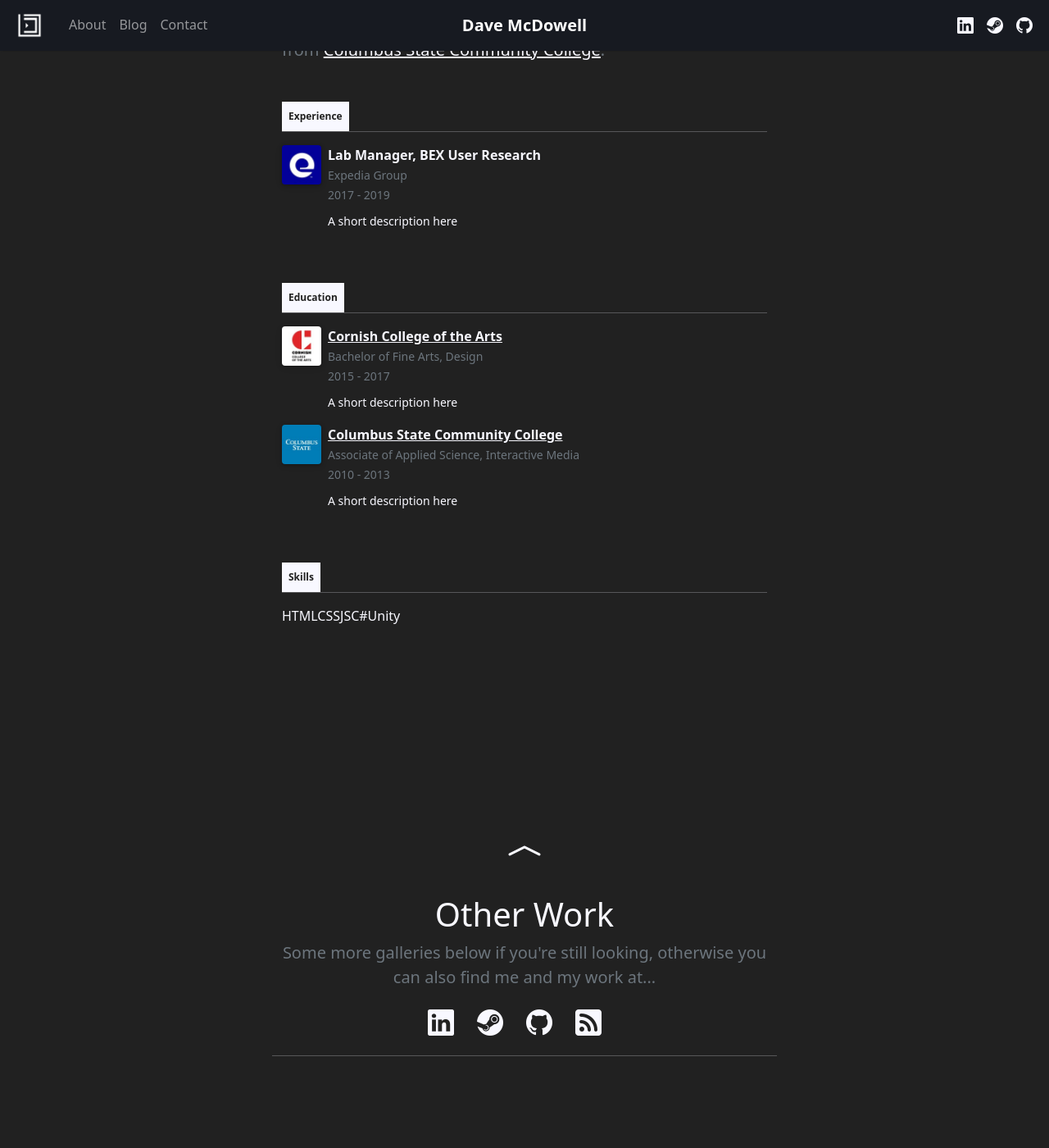
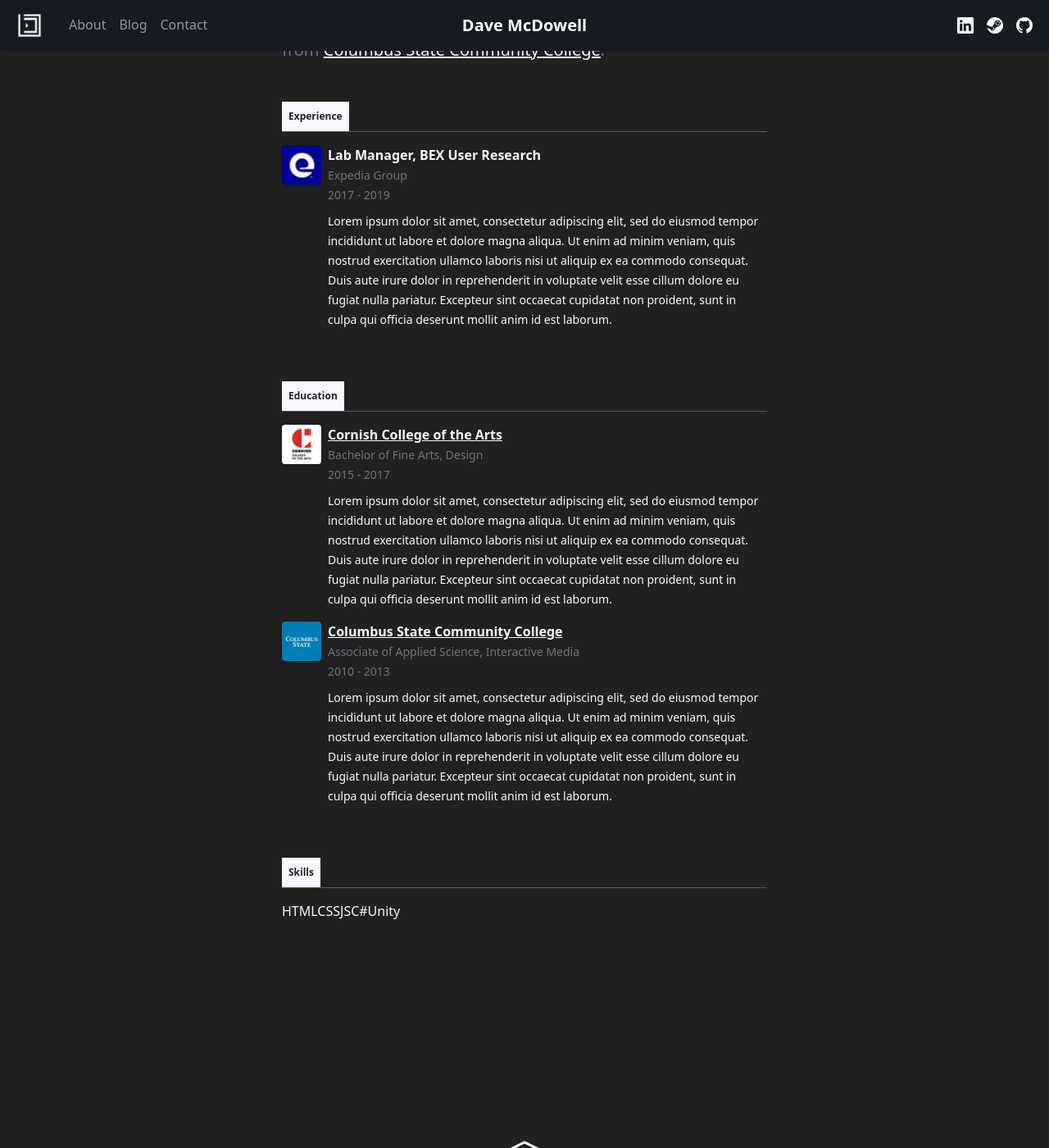
Before and after one commit to davemcdowell/portfolio, a Jekyll site: the page built from about.html, in a window 1280 px wide and 1400 px high, scrolled down 433 px. Shown: the whole window at 82% size. Built offline with Jekyll 4.4.1, drawn with Linux system fonts in a browser that asks for light colours; nearby versions of some CDN libraries.

Commit message:
Update cv.yml

```diff
--- a/_data/cv.yml
+++ b/_data/cv.yml
@@ -11,7 +11,8 @@
       start-date: 2017
       end-date: 2019
       description: >-
-        A short description here
+        Lorem ipsum dolor sit amet, consectetur adipiscing elit, sed do eiusmod tempor incididunt ut labore et dolore magna aliqua. Ut enim ad minim veniam, quis nostrud exercitation ullamco laboris nisi ut aliquip ex ea commodo consequat.
+        Duis aute irure dolor in reprehenderit in voluptate velit esse cillum dolore eu fugiat nulla pariatur. Excepteur sint occaecat cupidatat non proident, sunt in culpa qui officia deserunt mollit anim id est laborum.
   education:
     -
       logo: /assets/images/cca.jpg
@@ -20,7 +21,8 @@
       degree: Bachelor of Fine Arts
       subject: Design
       description: >-
-        A short description here
+        Lorem ipsum dolor sit amet, consectetur adipiscing elit, sed do eiusmod tempor incididunt ut labore et dolore magna aliqua. Ut enim ad minim veniam, quis nostrud exercitation ullamco laboris nisi ut aliquip ex ea commodo consequat.
+        Duis aute irure dolor in reprehenderit in voluptate velit esse cillum dolore eu fugiat nulla pariatur. Excepteur sint occaecat cupidatat non proident, sunt in culpa qui officia deserunt mollit anim id est laborum.
       start-date: 2015
       end-date: 2017
     -
@@ -30,7 +32,8 @@
       degree: Associate of Applied Science
       subject: Interactive Media
       description: >-
-        A short description here
+        Lorem ipsum dolor sit amet, consectetur adipiscing elit, sed do eiusmod tempor incididunt ut labore et dolore magna aliqua. Ut enim ad minim veniam, quis nostrud exercitation ullamco laboris nisi ut aliquip ex ea commodo consequat.
+        Duis aute irure dolor in reprehenderit in voluptate velit esse cillum dolore eu fugiat nulla pariatur. Excepteur sint occaecat cupidatat non proident, sunt in culpa qui officia deserunt mollit anim id est laborum.
       start-date: 2010
       end-date: 2013
   skills:
```
